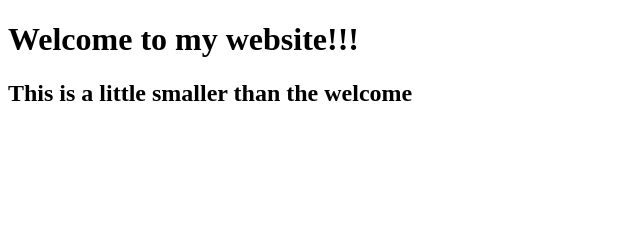
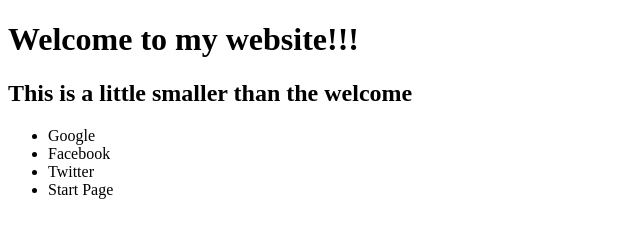
Before and after one commit to sharaseaman/html-css-workshop-, a plain HTML site: page index.html in a window 1280 px wide. Shown: the whole page, without its empty margins (0-640 px from the left). Drawn offline with Linux system fonts and the light colour scheme.

Commit message:
Update index.html

```diff
--- a/index.html
+++ b/index.html
@@ -6,6 +6,13 @@
   <body>
     <h1>Welcome to my website!!!</h1>
     <h2>This is a little smaller than the welcome</h2>
+
+    <ul>
+      <li>Google</li>
+      <li>Facebook</li>
+      <li>Twitter</li>
+      <li>Start Page</li>
+    </ul>
   </body>
 
 </html>
```
